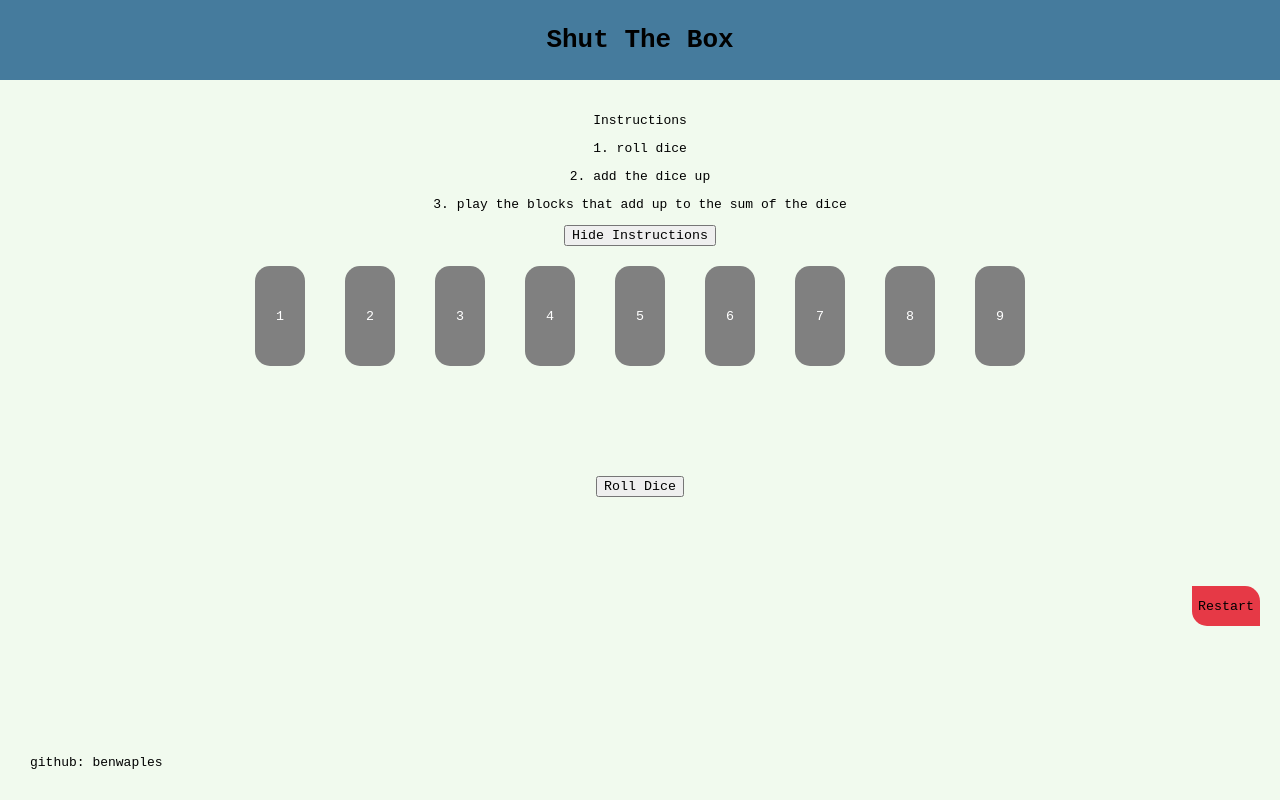
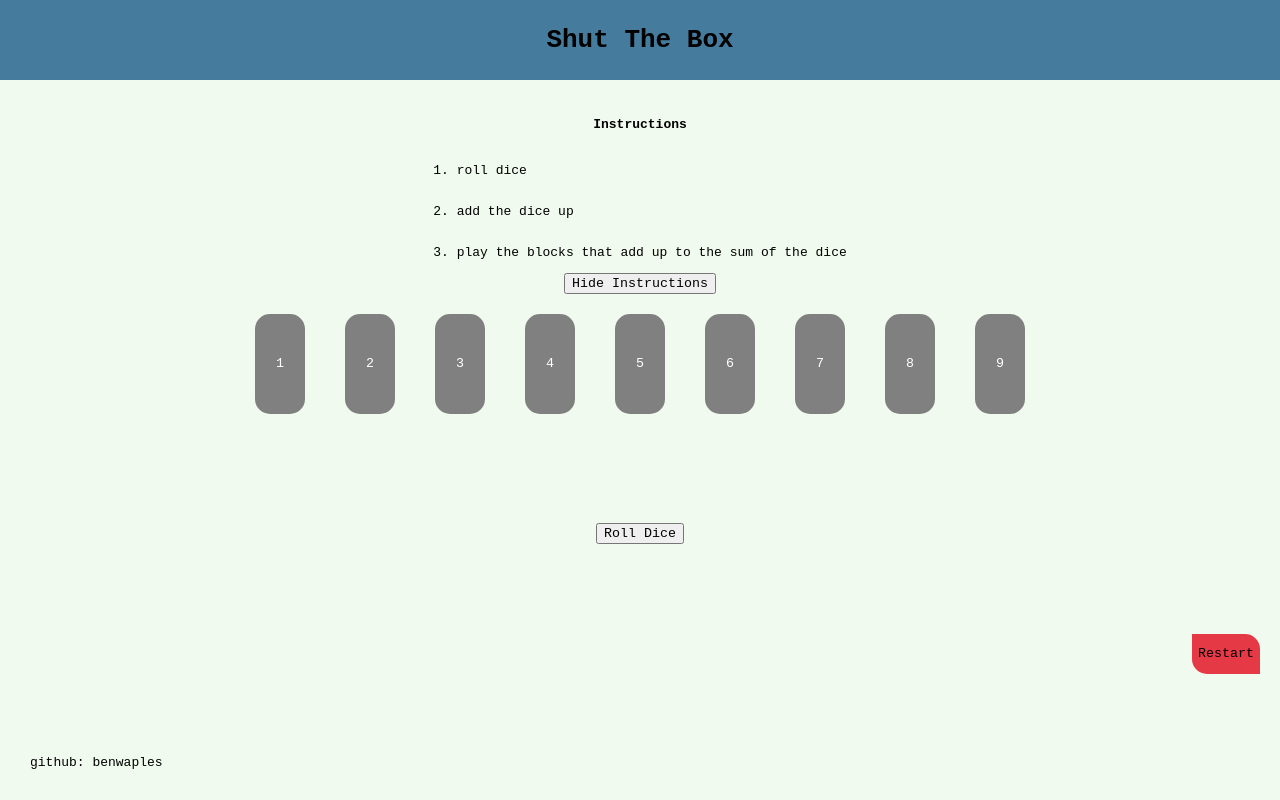
Before and after one commit to benwaples/shut-the-box, a React (Create React App) app: page / in a window 1280 px wide. Built offline with nearby package versions, Linux system fonts and the light colour scheme.

Commit message:
simple instructions styling

```diff
--- a/src/components/instructions/Instructions.scss
+++ b/src/components/instructions/Instructions.scss
@@ -1,3 +1,16 @@
 .instructions-container {
+  display: flex;
+  flex-direction: column;
+  justify-content: space-evenly;
+  align-items: flex-start;
 
+  height: fit-content;
+
+  h4 {
+    align-self: center;
+  }
+
+  button {
+    align-self: center;
+  }
 }
--- a/src/components/instructions/Instructions.tsx
+++ b/src/components/instructions/Instructions.tsx
@@ -15,7 +15,7 @@ function Instructions(props: Props): JSX.Element {
 
   return (
     <div className="instructions-container">
-      <p>Instructions</p>
+      <h4>Instructions</h4>
       <p>1. roll dice</p>
       <p>2. add the dice up</p>
       <p>3. play the blocks that add up to the sum of the dice</p>
```
